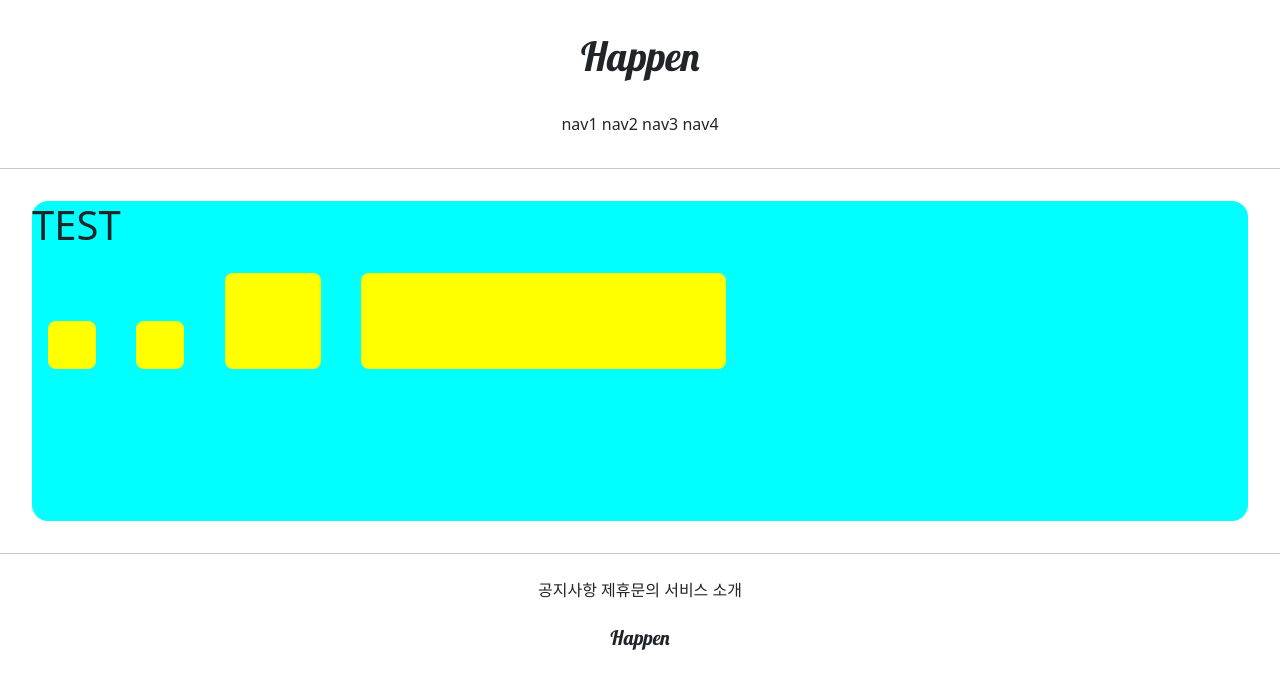
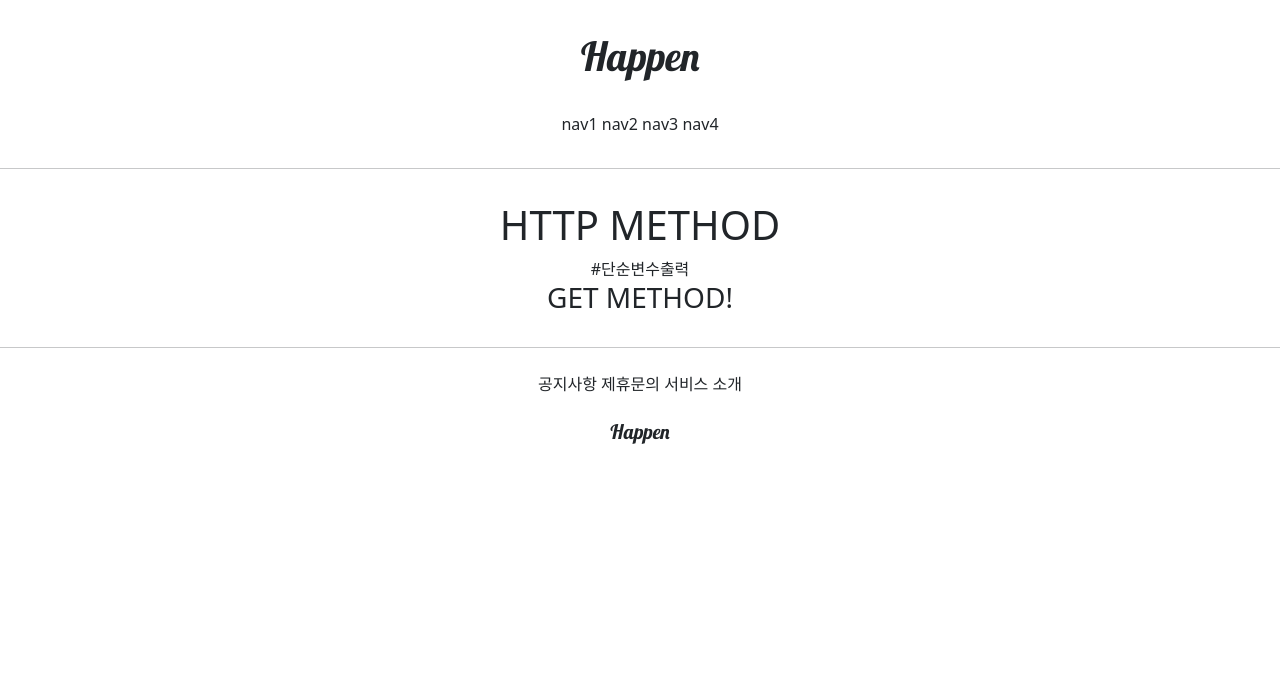
Before and after one commit to tkekdzhd/gis_0702, a Django app: page /accounts/hello_world/ in a window 1280 px wide. Shown: the top 689 px of the page. Run offline with Django 3.2, Linux system fonts and the light colour scheme; parts of the project's set-up code (start-up, migrations or seed data) failed here and were passed over.

Commit message:
0709 commit 2

```diff
--- a/accountapp/templates/accountapp/hello_world.html
+++ b/accountapp/templates/accountapp/hello_world.html
@@ -1,23 +1,11 @@
 {% extends 'base.html' %}
 
 {% block content %}
+    {#  em은 부모의 폰트 크기에 따라 바뀜  #}
+    <div style="margin: 2rem; text-align: center">
+        <h1>HTTP METHOD</h1>
 
-    <style>
-        .test{
-            background-color: yellow;
-            margin: 1rem;
-            width: 48px;
-            height: 48px;
-            border-radius: .5rem;
-            display: inline-block;
-        }
-    </style>
-    {#  em은 부모의 폰트 크기에 따라 바뀜  #}
-    <div style="height: 20rem; background-color: aqua; margin: 2rem; border-radius: 1rem; font-size: 2rem">
-        <h1>TEST</h1>
-        <div class="test" style="width: 48px; height: 48px;"></div>
-        <div class="test" style="width: 3rem; height: 3rem;"></div>
-        <div class="test" style="width: 3em; height: 3em;"></div>
-        <div class="test" style="width: 30%; height: 30%;"></div>
+        #단순변수출력
+        <h3>{{ text }}</h3>
     </div>
 {% endblock %}
--- a/accountapp/views.py
+++ b/accountapp/views.py
@@ -4,4 +4,7 @@ from django.shortcuts import render
 # Create your views here.
 
 def hello_world(request):
-    return render(request, 'accountapp/hello_world.html')
+    if request.method == 'POST':
+        return render(request, 'accountapp/hello_world.html', context={'text': 'POST METHOD!'})
+    else:
+        return render(request, 'accountapp/hello_world.html', context={'text': 'GET METHOD!'})
```
Also changed, not shown: accountapp/models.py (+7 -0 lines).
